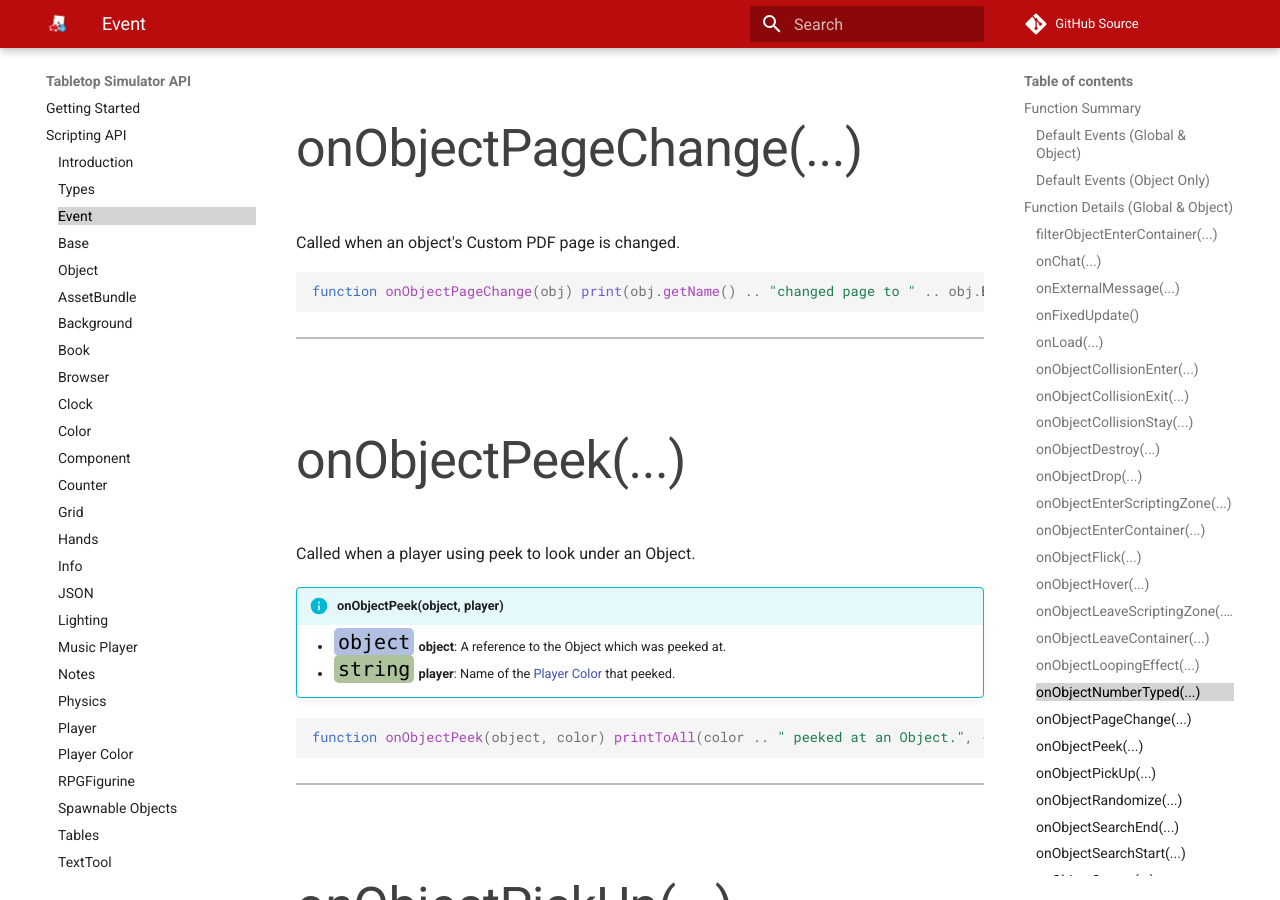
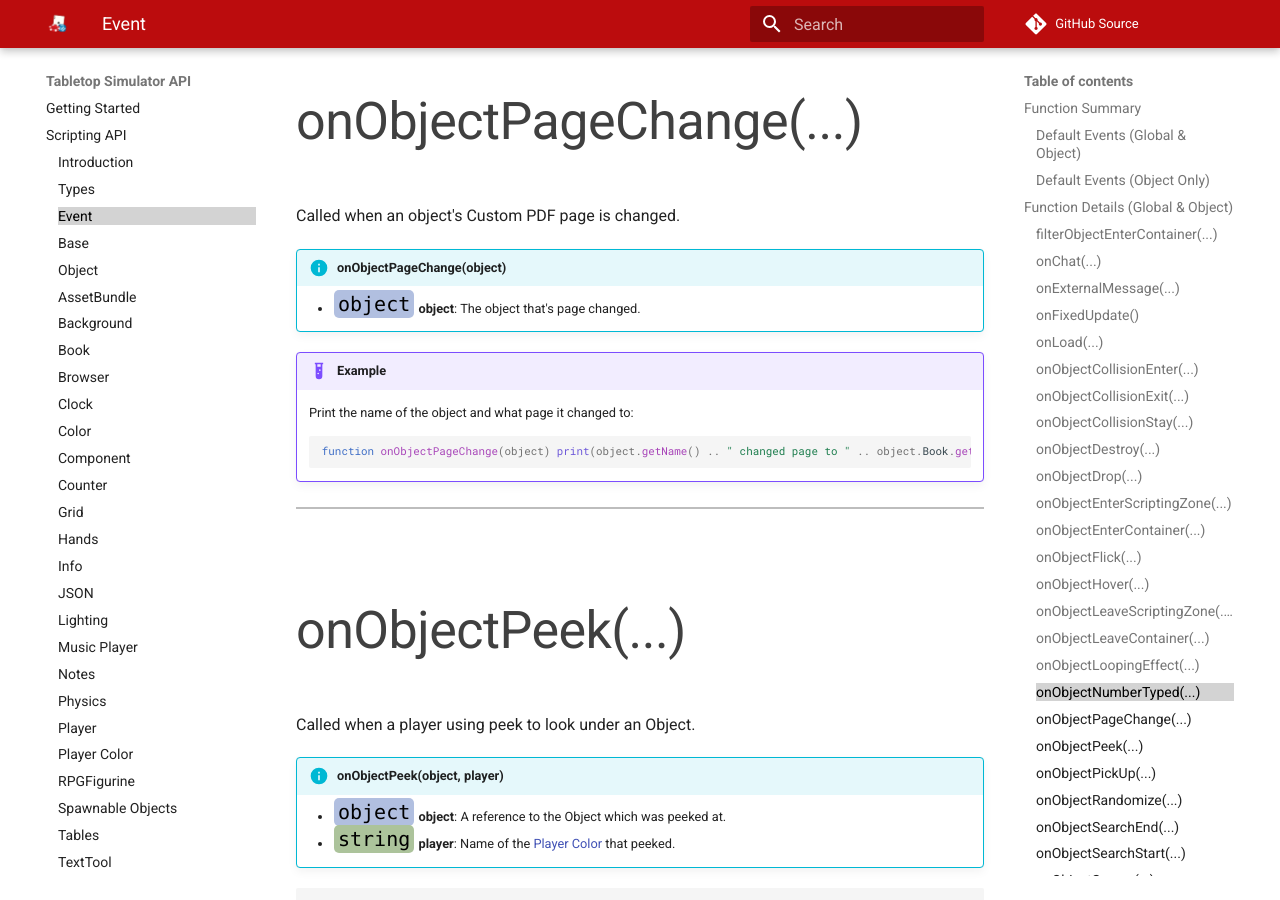
Before and after one commit to Berserk-Games/Tabletop-Simulator-API, an MkDocs documentation site: the page built from docs/event.md, in a window 1280 px wide and 900 px high, scrolled down 14446 px. Built offline with MkDocs 1.6.1 and Material for MkDocs 9.7.7, drawn with Linux system fonts in a browser that asks for light colours; comment, search, counter and statistics services are not loaded; some of the changed text lies outside the part shown.

Commit message:
Improved onObjectPageChange/onPageChange.

````diff
--- a/docs/event.md
+++ b/docs/event.md
@@ -471,17 +471,20 @@ If you wish to prevent the default behavior (e.g. drawing a card) then you may r
 
 ---
 
----
 ###onObjectPageChange(...)
 
 Called when an object's Custom PDF page is changed.
 
-``` Lua
-function onObjectPageChange(obj)
-	print(obj.getName() .. "changed page to " .. obj.Book.getPage()) -- Print new page.
-end
-```
+!!!info "onObjectPageChange(object)"
+	* [<span class="tag obj"></span>](types.md)&nbsp;**object**: The object that's page changed.
 
+!!!example
+	Print the name of the object and what page it changed to:
+	``` Lua
+	function onObjectPageChange(object)
+		print(object.getName() .. " changed page to " .. object.Book.getPage())
+	end
+	```
 
 ---
 
@@ -955,14 +958,15 @@ If you wish to prevent the default behavior (e.g. drawing a card, if this object
 
 ###onPageChange()
 
-Called when this object's Custom PDF page is changed.
+Called when this [Object](object.md)'s Custom PDF page is changed.
 
-``` Lua
-function onPageChange()
-	print(self.getName() .. "changed page to " .. self.Book.getPage()) -- Print new page.
-end
-```
-
+!!!example
+	Print this object's name and what page it changed to:
+	``` Lua
+	function onPageChange()
+		print(self.getName() .. " changed page to " .. self.Book.getPage())
+	end
+	```
 
 ---
 
````
